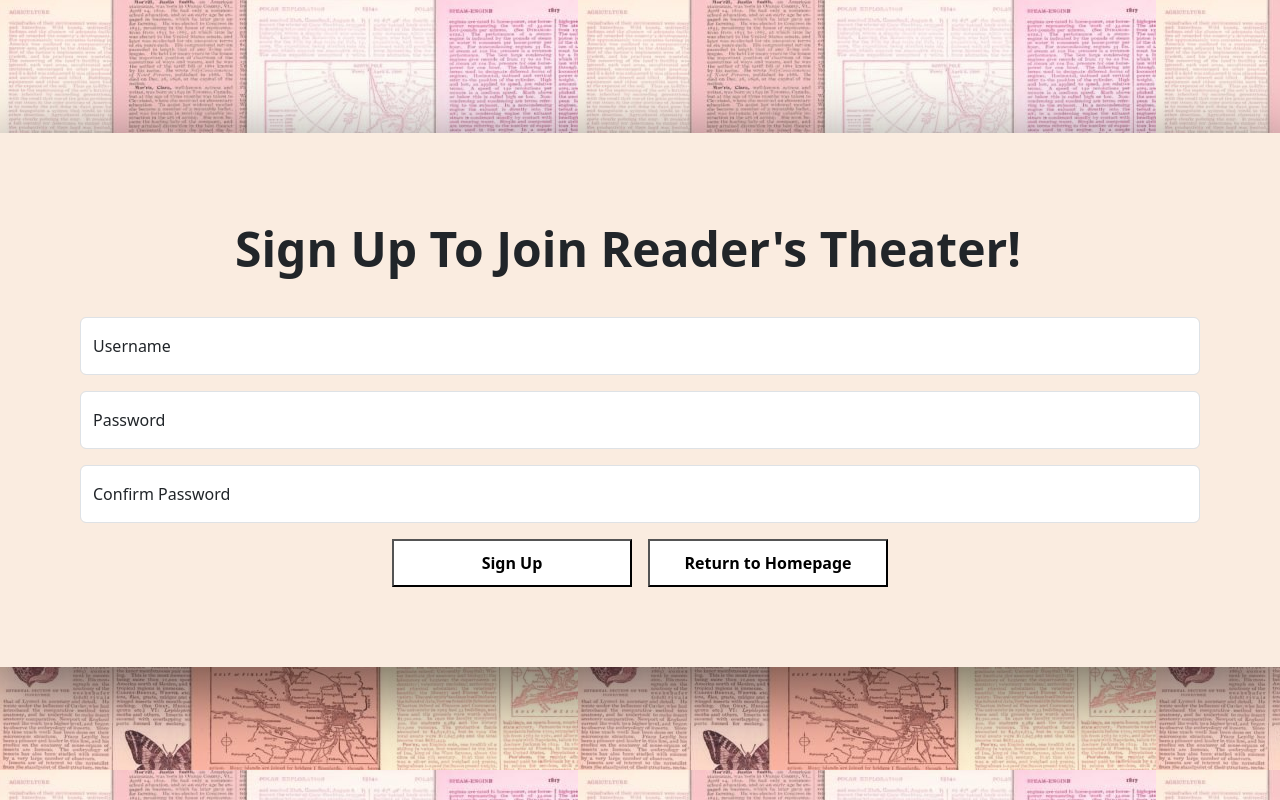
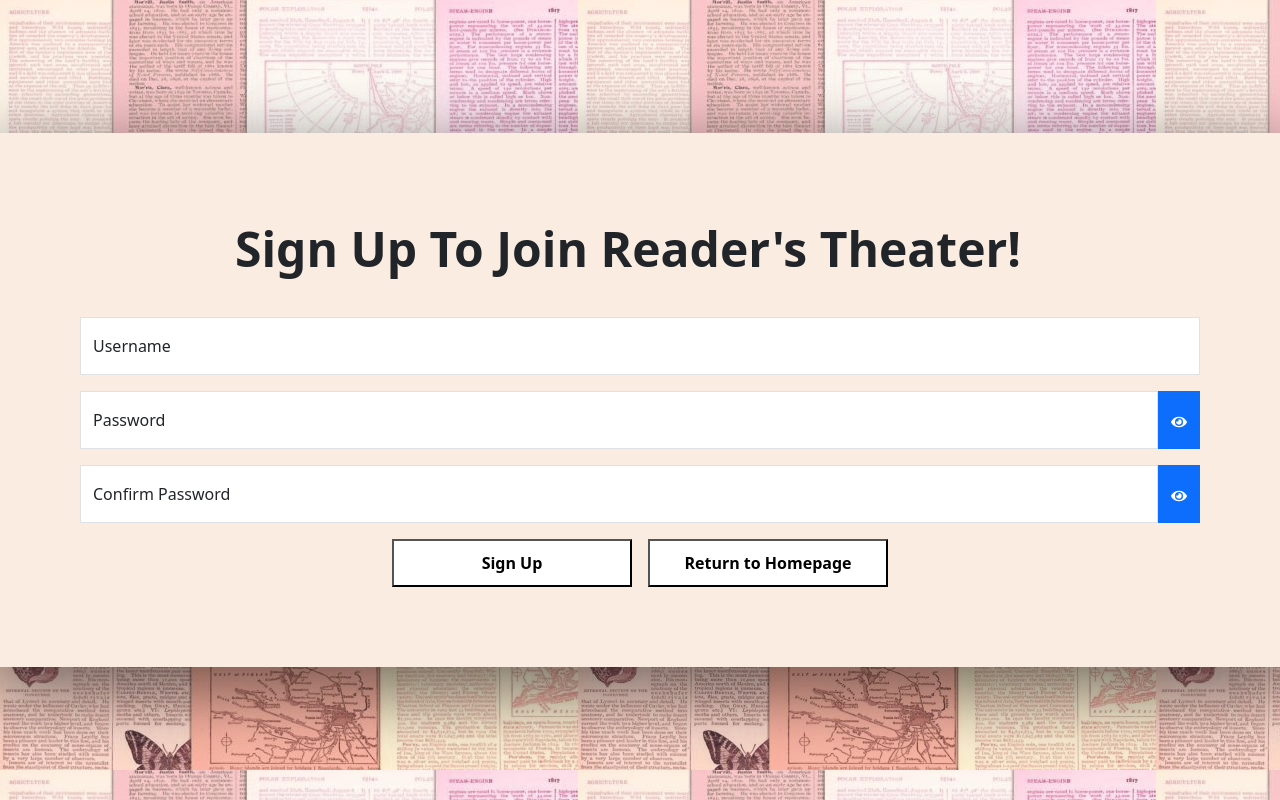
Before and after one commit to Amiriel01/Readers-Theater, a React (Vite) app in the folder frontend/: page /SignUp in a window 1280 px wide. Built offline with nearby package versions, Linux system fonts and the light colour scheme.

Commit message:
created show/hide password for sign up form

```diff
--- a/frontend/package.json
+++ b/frontend/package.json
@@ -15,6 +15,7 @@
     "react": "^18.2.0",
     "react-bootstrap": "^2.9.2",
     "react-dom": "^18.2.0",
+    "react-icons": "^4.12.0",
     "react-router-dom": "^6.21.1"
   },
   "devDependencies": {
--- a/frontend/src/App.css
+++ b/frontend/src/App.css
@@ -1,3 +1,11 @@
+button.btn.btn-primary {
+    border-radius: 0px;
+}
+
+input.form-control {
+    border-radius: 0px;
+}
+
 /*Start Page*/
 #start-page-container {
     background-image: url(images/bookpages1.png);
@@ -356,23 +364,11 @@
 #signup-page-container {
     background-image: url(images/bookpages1.png);
     height: 100vh;
+    width: 100vw;
     display: flex;
     justify-content: center;
     align-items: center;
 }
-
-/* #signup-page-info-container {
-    background-color: #faece0;
-    box-shadow: rgba(0, 0, 0, 0.56) 0px 22px 70px 4px;
-    padding: 5rem;
-}
-
-#signup-page-title {
-    font-size: 3rem;
-    font-weight: bold;
-    text-align: center;
-    margin-bottom: 2rem;
-} */
 
 #signup-buttons-container {
     display: flex;
@@ -394,6 +390,8 @@
     background-color: rgb(248, 196, 198);
 }
 
-/* #signup-page-button1 {
-    margin-right: 1rem;
-} */
+.form-floating {
+    display: flex;
+}
+
+/*Profile Page*/
--- a/frontend/src/App.tsx
+++ b/frontend/src/App.tsx
@@ -3,8 +3,17 @@ import { Route, Routes } from 'react-router-dom';
 import StartPage from './StartPage';
 import Login from './Login';
 import SignUp from './SignUp';
+import { useState } from 'react';
+import ProfilePage from './ProfilePage';
+
+export interface SiteLoggedIn {
+  loggedIn: string,
+  setLoggedIn: () => void,
+}
 
 function App() {
+
+  const [loggedIn, setLoggedIn] = useState<boolean>(false)
 
   return (
     <>
@@ -12,7 +21,12 @@ function App() {
         <Routes>
           <Route path="*" element={<StartPage />}></Route>
           <Route path="/Login" element={<Login />}></Route>
-          <Route path="/SignUp" element={<SignUp />}></Route>
+          <Route path="/SignUp" element={<SignUp
+            setLoggedIn={setLoggedIn}
+          />}></Route>
+          <Route path="/ProfilePage" element={<ProfilePage
+            loggedIn={loggedIn}
+          />}></Route>
         </Routes>
       </div>
     </>
--- /dev/null
+++ b/frontend/src/ProfilePage.tsx
@@ -0,0 +1,9 @@
+
+
+export default function ProfilePage({loggedIn}: {
+    loggedIn: boolean,
+}) {
+    return (
+        <p>Test</p>
+    )
+}
--- a/frontend/src/SignUp.tsx
+++ b/frontend/src/SignUp.tsx
@@ -1,4 +1,5 @@
 import FloatingLabel from 'react-bootstrap/FloatingLabel';
+import Button from 'react-bootstrap/Button';
 import Form from 'react-bootstrap/Form';
 import MyButton from './MyButton';
 import Row from 'react-bootstrap/Row';
@@ -8,16 +9,17 @@ import { useLocation, Link } from 'react-router-dom';
 import { FormEvent, useState, useEffect } from 'react';
 import { useNavigate } from "react-router";
 import Alert from 'react-bootstrap/Alert';
+import { FaEye, FaEyeSlash } from 'react-icons/fa';
 
 interface SignUp {
     username: string,
     password: string,
     confirm_password: string,
-    profile_name: string,
-    about_section: string,
 }
 
-export default function SignUp() {
+export default function SignUp({ setLoggedIn }: {
+    setLoggedIn: (data: boolean) => void,
+}) {
 
     const [signUp, setSignUp] = useState({
         username: '',
@@ -29,6 +31,8 @@ export default function SignUp() {
 
     const [alertShow, setAlertShow] = useState(false);
     const navigate = useNavigate();
+    const [showPassword1, setShowPassword1] = useState(false);
+    const [showPassword2, setShowPassword2] = useState(false);
 
     const handleChange = (event: FormEvent) => {
         const { name, value } = event.target as any;
@@ -54,7 +58,8 @@ export default function SignUp() {
             await axios.post("http://localhost:3000/users/userCreate", signUpData).then((response) => {
                 console.log(response.status, response.data);
                 if (response.status === 200) {
-                    navigate('/StartPage')
+                    setLoggedIn(true)
+                    navigate('/ProfilePage')
                 }
             })
         } else {
@@ -96,12 +101,15 @@ export default function SignUp() {
                                 label="Password">
                                 <Form.Control
                                     required
-                                    type="password"
+                                    type={showPassword1 ? "text" : "password"}
                                     name='password'
                                     placeholder='Password'
                                     value={signUp.password}
                                     onChange={handleChange}
                                 />
+                                <Button onClick={() => setShowPassword1(!showPassword1)}>
+                                    {showPassword1 ? <FaEyeSlash /> : <FaEye />}
+                                </Button>
                             </FloatingLabel>
                         </Form.Group>
                         <Form.Group className="mb-3">
@@ -109,12 +117,14 @@ export default function SignUp() {
                                 label="Confirm Password">
                                 <Form.Control
                                     required
-                                    type="password"
+                                    type={showPassword2 ? "text" : "password"}
                                     name='confirm_password'
                                     placeholder='Confirm Password'
                                     value={signUp.confirm_password}
-                                    onChange={handleChange}
-                                />
+                                    onChange={handleChange} />
+                                <Button onClick={() => setShowPassword2(!showPassword2)}>
+                                    {showPassword2 ? <FaEyeSlash /> : <FaEye />}
+                                </Button>
                             </FloatingLabel>
                         </Form.Group>
                         <Row>
@@ -132,7 +142,7 @@ export default function SignUp() {
                         </div>
                     </Form>
                 </Row>
-            </div>
+            </div >
         </>
     )
 }
```
Also changed, not shown: 1 other file (tests, documents, lock files or other folders).
